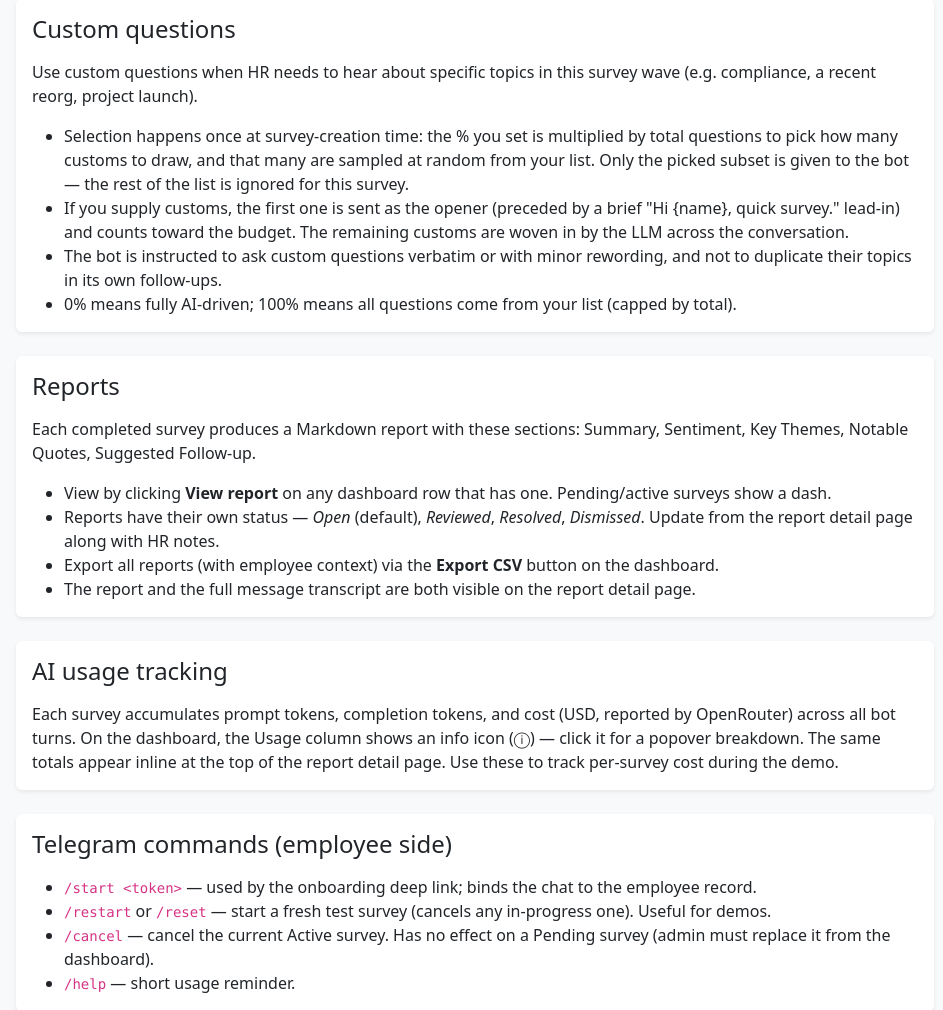
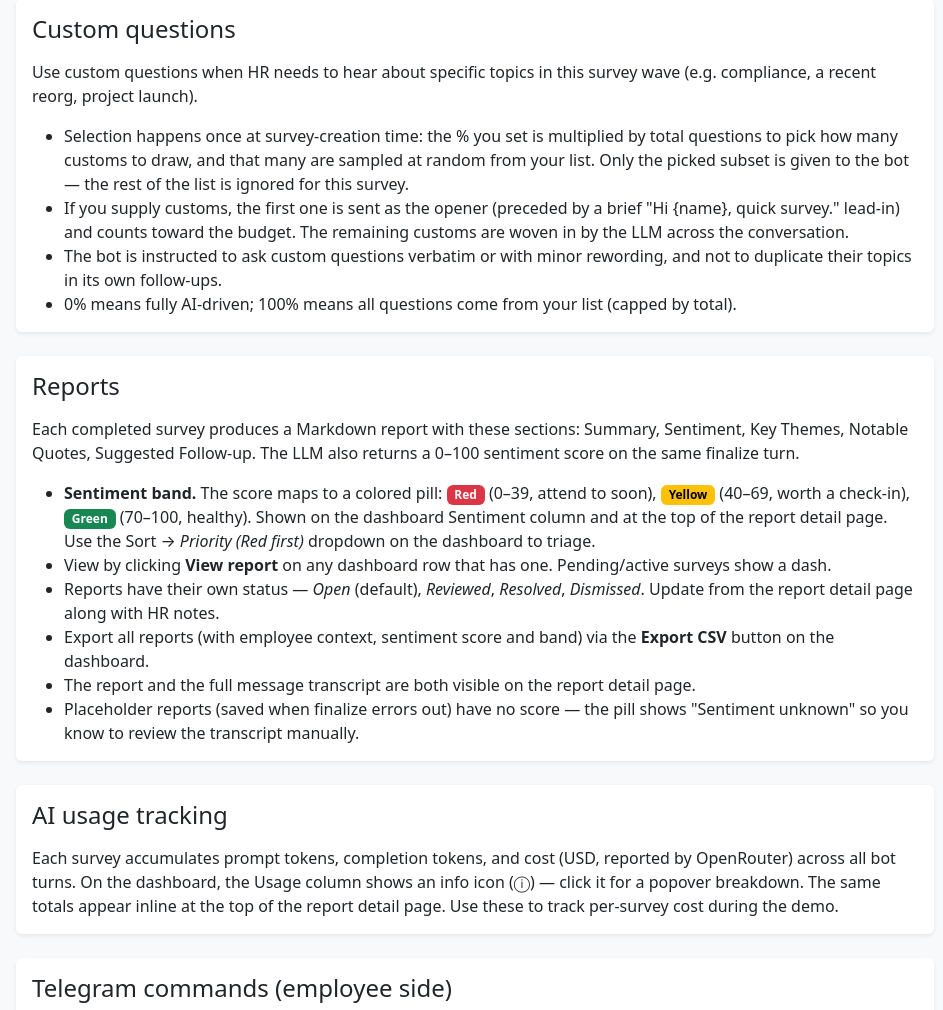
Before and after one commit to sentiment-sense-app/sentiment-sense-app, a FastAPI app: template app/templates/docs.html in a window 1280 px wide. Shown: the part 1984-2994 px from the top of the page, without its empty margins (322-1265 px from the left). Run offline with FastAPI, Linux system fonts and the light colour scheme; the template is opened without the code that fills it, so the values that code supplies are empty.

Commit message:
Document Claude Sonnet model and sentiment band scoring

```diff
--- a/app/templates/docs.html
+++ b/app/templates/docs.html
@@ -115,12 +115,14 @@
     <section id="reports" class="card border-0 shadow-sm mb-4">
       <div class="card-body">
         <h2 class="h4 mb-3">Reports</h2>
-        <p>Each completed survey produces a Markdown report with these sections: Summary, Sentiment, Key Themes, Notable Quotes, Suggested Follow-up.</p>
+        <p>Each completed survey produces a Markdown report with these sections: Summary, Sentiment, Key Themes, Notable Quotes, Suggested Follow-up. The LLM also returns a 0–100 sentiment score on the same finalize turn.</p>
         <ul class="mb-0">
+          <li><strong>Sentiment band.</strong> The score maps to a colored pill: <span class="badge text-bg-danger">Red</span> (0–39, attend to soon), <span class="badge text-bg-warning">Yellow</span> (40–69, worth a check-in), <span class="badge text-bg-success">Green</span> (70–100, healthy). Shown on the dashboard Sentiment column and at the top of the report detail page. Use the Sort → <em>Priority (Red first)</em> dropdown on the dashboard to triage.</li>
           <li>View by clicking <strong>View report</strong> on any dashboard row that has one. Pending/active surveys show a dash.</li>
           <li>Reports have their own status — <em>Open</em> (default), <em>Reviewed</em>, <em>Resolved</em>, <em>Dismissed</em>. Update from the report detail page along with HR notes.</li>
-          <li>Export all reports (with employee context) via the <strong>Export CSV</strong> button on the dashboard.</li>
+          <li>Export all reports (with employee context, sentiment score and band) via the <strong>Export CSV</strong> button on the dashboard.</li>
           <li>The report and the full message transcript are both visible on the report detail page.</li>
+          <li>Placeholder reports (saved when finalize errors out) have no score — the pill shows "Sentiment unknown" so you know to review the transcript manually.</li>
         </ul>
       </div>
     </section>
```
Also changed, not shown: README.md.
